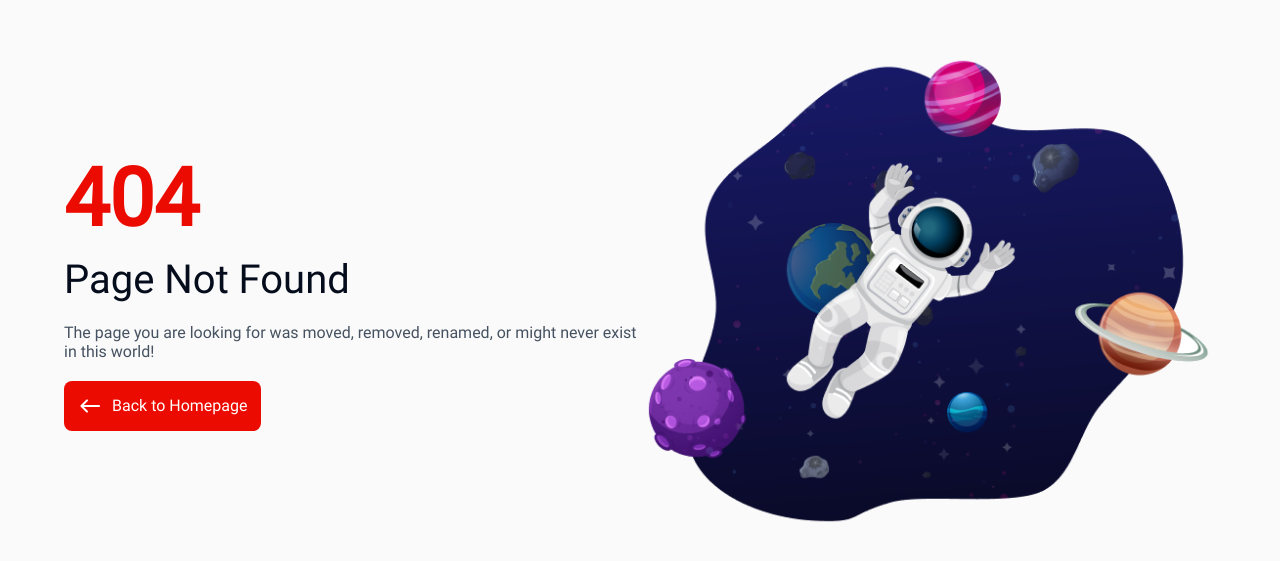
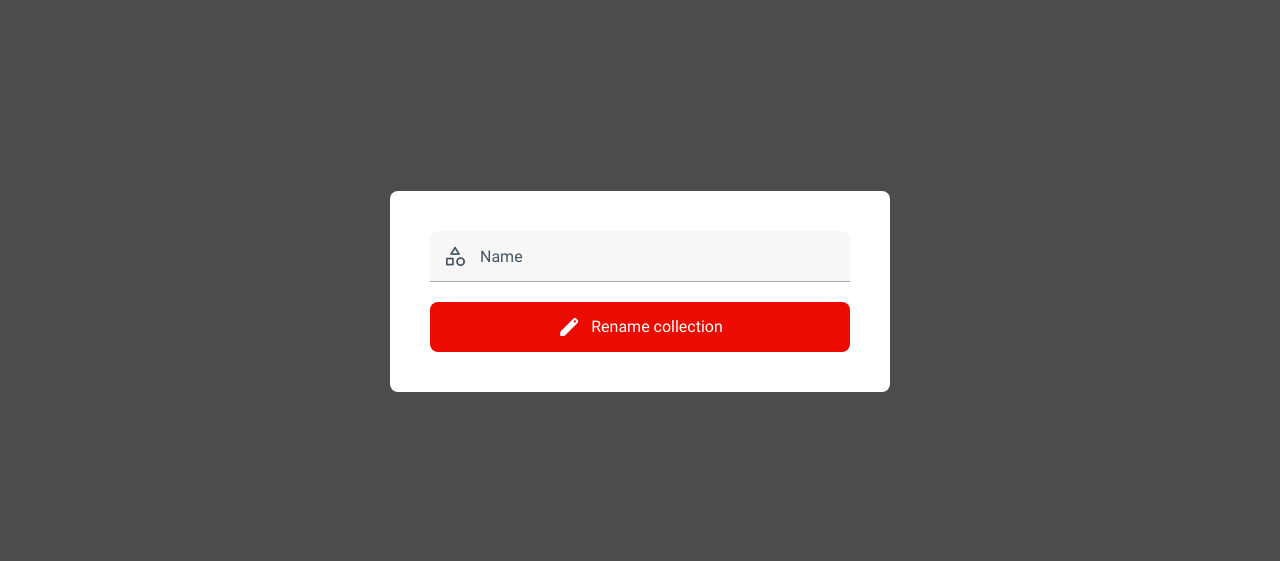
Before and after one commit to EugeneNail/actum, a React (Vite) app in the folder frontend/: page /collections/1 in a window 1280 px wide. Before the commit this address led to /not-found. Shown: the part 109-670 px from the top of the page. Built offline with nearby package versions, Linux system fonts and the light colour scheme.

Commit message:
#11 feat(collections): connect the update route to the SaveCollection page

```diff
--- a/frontend/src/main.tsx
+++ b/frontend/src/main.tsx
@@ -20,6 +20,7 @@ ReactDOM.createRoot(document.getElementById('root')!).render(
             </Route>
             <Route path="/collections" element={<CollectionsPage/>}>
                 <Route path="/collections/new" element={<SaveCollectionPage/>}/>
+                <Route path="/collections/:id" element={<SaveCollectionPage/>}/>
             </Route>
             <Route path="*" element={<Navigate to="/not-found"/>}/>
         </Routes>
--- a/frontend/src/page/collection/save-collection-page/save-collection-page.tsx
+++ b/frontend/src/page/collection/save-collection-page/save-collection-page.tsx
@@ -1,8 +1,8 @@
 import "./save-collection-page.sass"
 import {useFormState} from "../../../service/use-form-state.ts";
 import {useHttp} from "../../../service/use-http.ts";
-import {useNavigate} from "react-router-dom";
-import {FormEvent} from "react";
+import {useNavigate, useParams} from "react-router-dom";
+import {FormEvent, useEffect} from "react";
 import Field from "../../../component/field/field.tsx";
 import Button from "../../../component/button/button.tsx";
 
@@ -16,15 +16,37 @@ class Errors {
 
 export default function SaveCollectionPage() {
     const {state, setField, errors, setErrors} = useFormState(new Payload(), new Errors())
+    const {id} = useParams<string>()
     const http = useHttp()
     const navigate = useNavigate()
+    const willCreate = window.location.pathname.includes("/new")
 
     async function submit(event: FormEvent) {
         event.preventDefault()
 
+        if (willCreate) {
+            await create()
+        } else {
+            await edit()
+        }
+
+    }
+
+    async function create() {
         const {data, status} = await http.post("/collections", state)
 
         if (status == 422 || status == 409) {
+            setErrors(data)
+            return
+        }
+
+        navigate("/collections")
+    }
+
+    async function edit() {
+        const {data, status} = await http.put("/collections/" + id, state)
+
+        if (status == 422) {
             setErrors(data)
             return
         }
@@ -37,7 +59,7 @@ export default function SaveCollectionPage() {
             <form className="collection-form" method="POST" onSubmit={submit}>
                 <Field className="collection-form__field" name="name" label="Name" onChange={setField}
                        error={errors.name} icon="category"/>
-                <Button className="collection-form__button" icon="add" label="Create collection"/>
+                <Button className="collection-form__button" icon={willCreate ? "add" : "edit"} label={willCreate ? "Create collection" : "Rename collection"}/>
             </form>
         </div>
     )
--- a/frontend/src/service/use-http.ts
+++ b/frontend/src/service/use-http.ts
@@ -3,7 +3,6 @@ import axios from "axios";
 export function useHttp() {
     const http = axios.create({
         baseURL: "http://192.168.1.3:8080/api",
-        withCredentials: true,
         headers: {
             Accept: "application/json",
             "Content-Type": "application/json",
```
Also changed, not shown: 1 other file (tests, documents, lock files or other folders).
